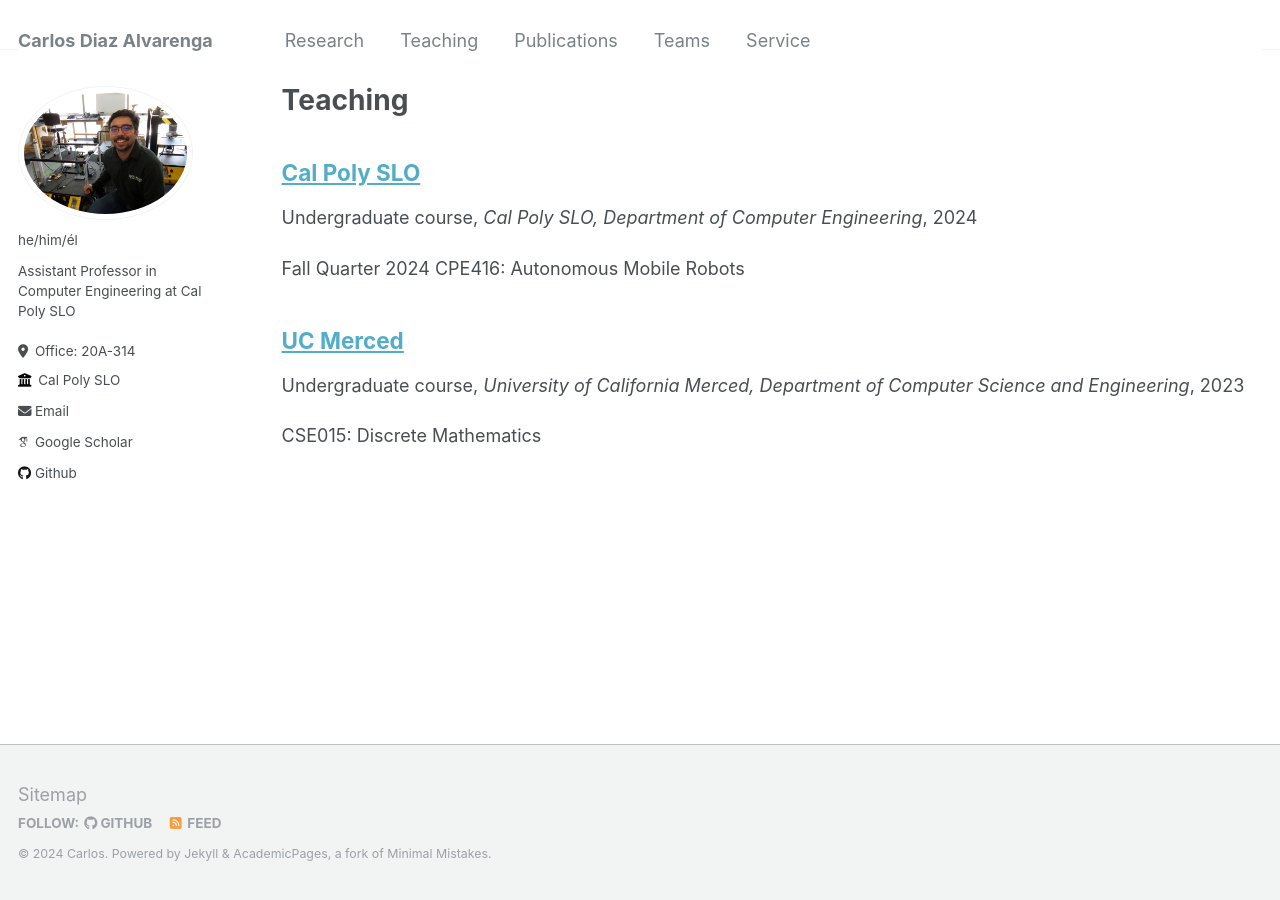
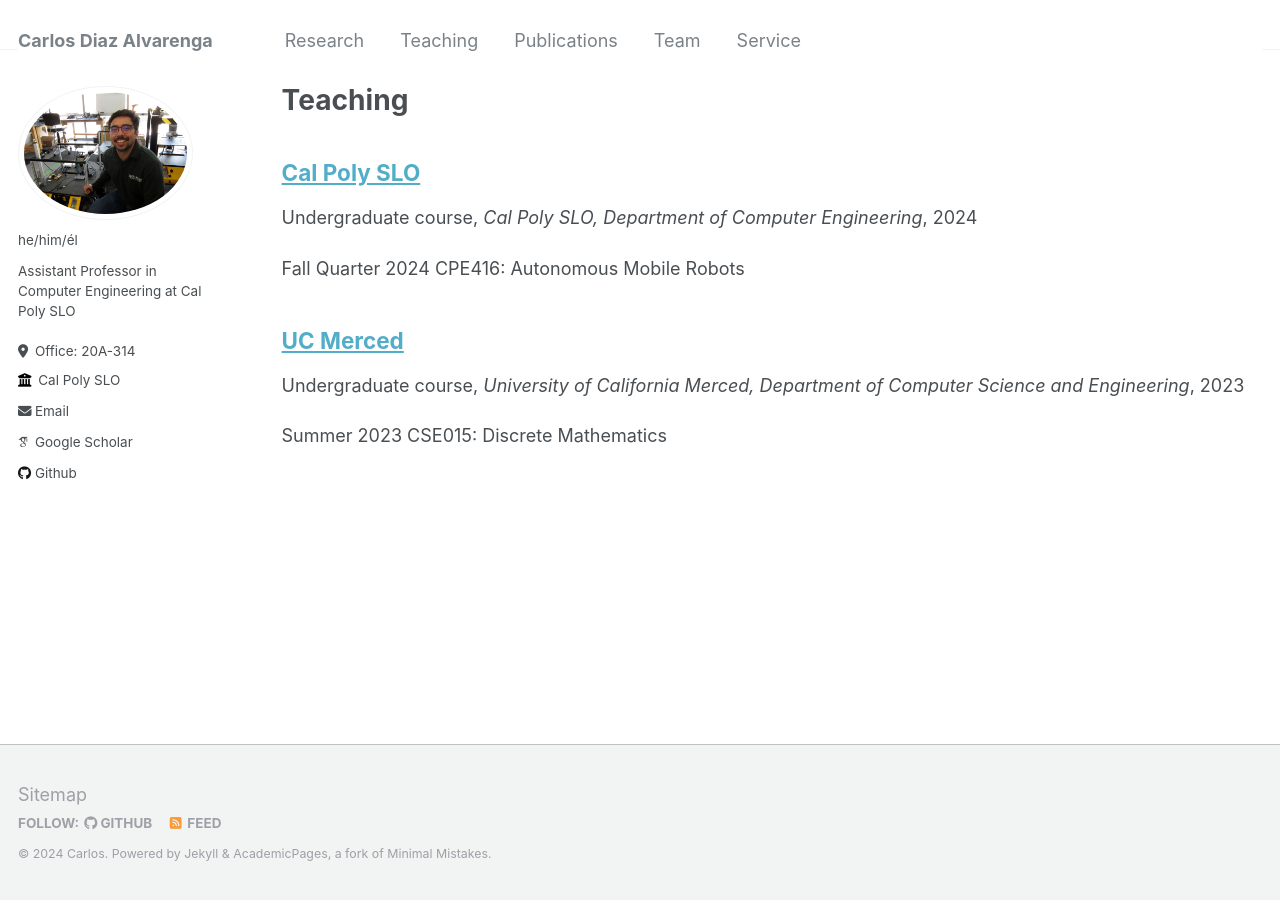
Before and after one commit to cdiazalvarenga/cdiazalvarenga.github.io, a Jekyll site: the page built from _pages/teaching.html, in a window 1280 px wide. Built offline with Jekyll 4.4.1, drawn with Linux system fonts in a browser that asks for light colours; some web fonts are replaced.

Commit message:
New updates

```diff
--- a/_data/navigation.yml
+++ b/_data/navigation.yml
@@ -1,16 +1,16 @@
 # main links links
 main:
   - title: "Research"
-    url: /cv/
+    url: /research/
 
   - title: "Teaching"
-    url: /cv/
+    url: /teaching/
 
   - title: "Publications"
     url: /publications/
 
-  - title: "Teams"
-    url: /talks/
+  - title: "Team"
+    url: /team/
 
   - title: "Service"
-    url: /teaching/
+    url: /service/
```
Also changed, not shown: _teaching/ucmerced.md (+1 -1 lines), _research/agriculture_robots.md (added), _research/navigation.md (added).
